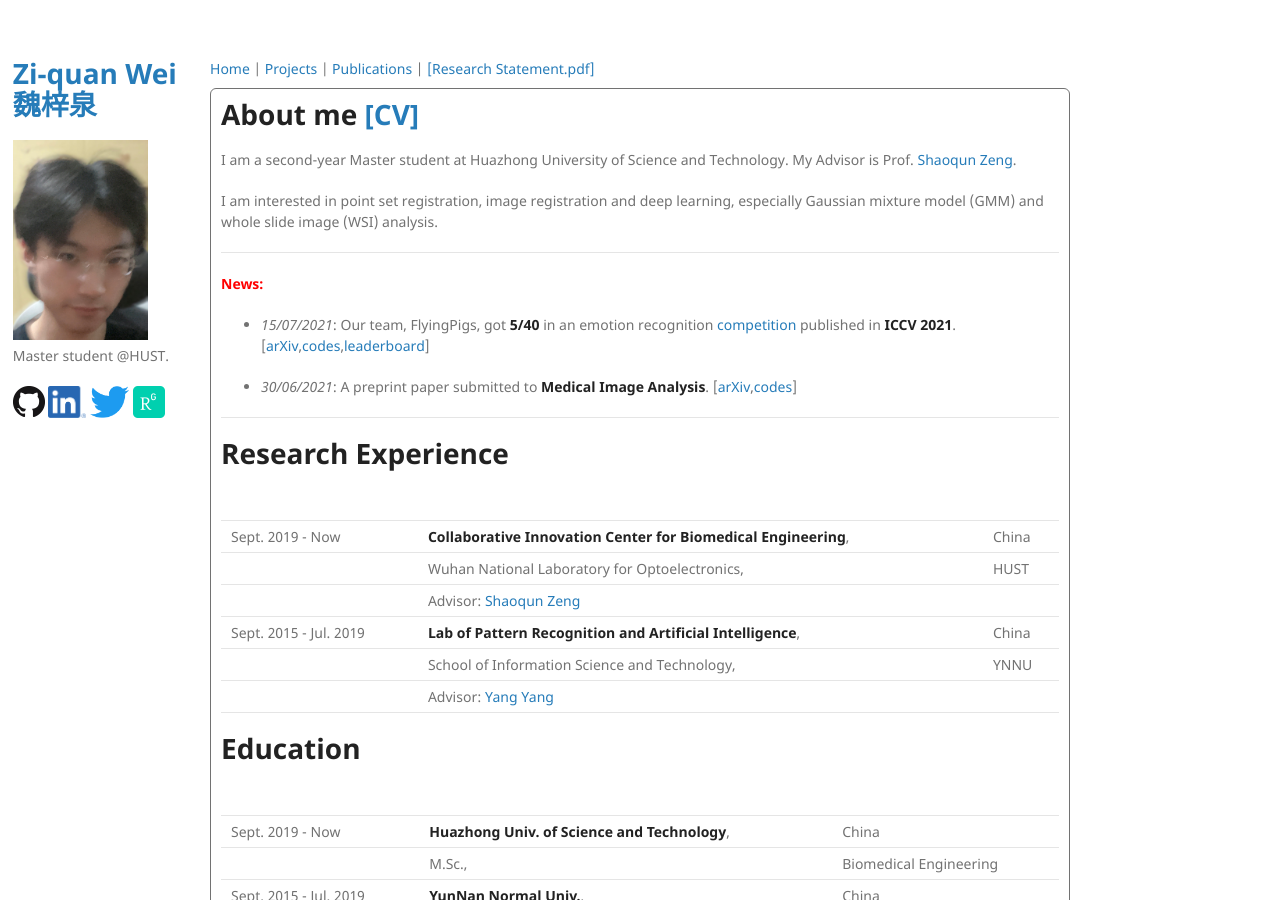
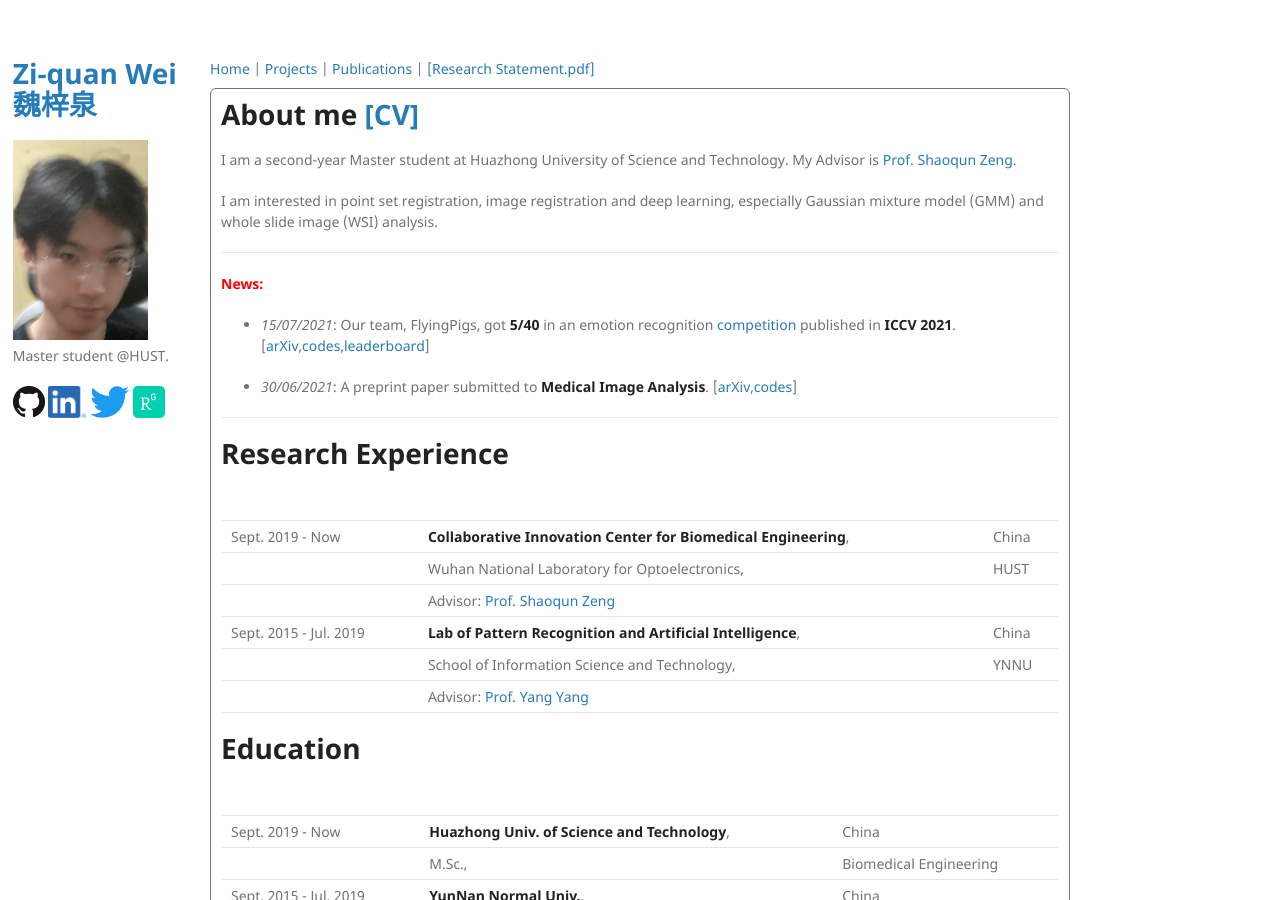
Before and after one commit to Chrisa142857/Chrisa142857.github.io, a Jekyll site: the page built from index.md, in a window 1280 px wide and 900 px high. Built offline with Jekyll 4.4.1, drawn with Linux system fonts in a browser that asks for light colours; our own code applies the rules of GitHub Pages for plain Markdown files.

Commit message:
Update index.md

```diff
--- a/index.md
+++ b/index.md
@@ -4,7 +4,7 @@
 
 # About me [[CV]](https://drive.google.com/file/d/1KbfENGCsAXfZWAdQUl0ReBLsKogCU1Ji/view?usp=sharing)
 
-I am a second-year Master student at Huazhong University of Science and Technology. My Advisor is Prof. [Shaoqun Zeng](http://ses.hust.edu.cn/info/1092/1343.htm).
+I am a second-year Master student at Huazhong University of Science and Technology. My Advisor is [Prof. Shaoqun Zeng](http://ses.hust.edu.cn/info/1092/1343.htm).
 
 I am interested in point set registration, image registration and deep learning, especially Gaussian mixture model (GMM) and whole slide image (WSI) analysis.
 
@@ -24,10 +24,10 @@
 |:-------------|:------------------|:------|
 | Sept. 2019 - Now         | **Collaborative Innovation Center for Biomedical Engineering**, | China  |
 |                                     | Wuhan National Laboratory for Optoelectronics,  |  HUST  |
-|                                     | Advisor: [Shaoqun Zeng](http://ses.hust.edu.cn/info/1092/1343.htm) | |
+|                                     | Advisor: [Prof. Shaoqun Zeng](http://ses.hust.edu.cn/info/1092/1343.htm) | |
 | Sept. 2015 - Jul. 2019 | **Lab of Pattern Recognition and Artificial Intelligence**, | China  |
 |                                     | School of Information Science and Technology, | YNNU  |
-|                                     | Advisor: [Yang Yang](https://scholar.google.com/citations?user=7JLPFHgAAAAJ&hl=zh-CN) | |
+|                                     | Advisor: [Prof. Yang Yang](https://scholar.google.com/citations?user=7JLPFHgAAAAJ&hl=zh-CN) | |
 
 # Education
 
```
